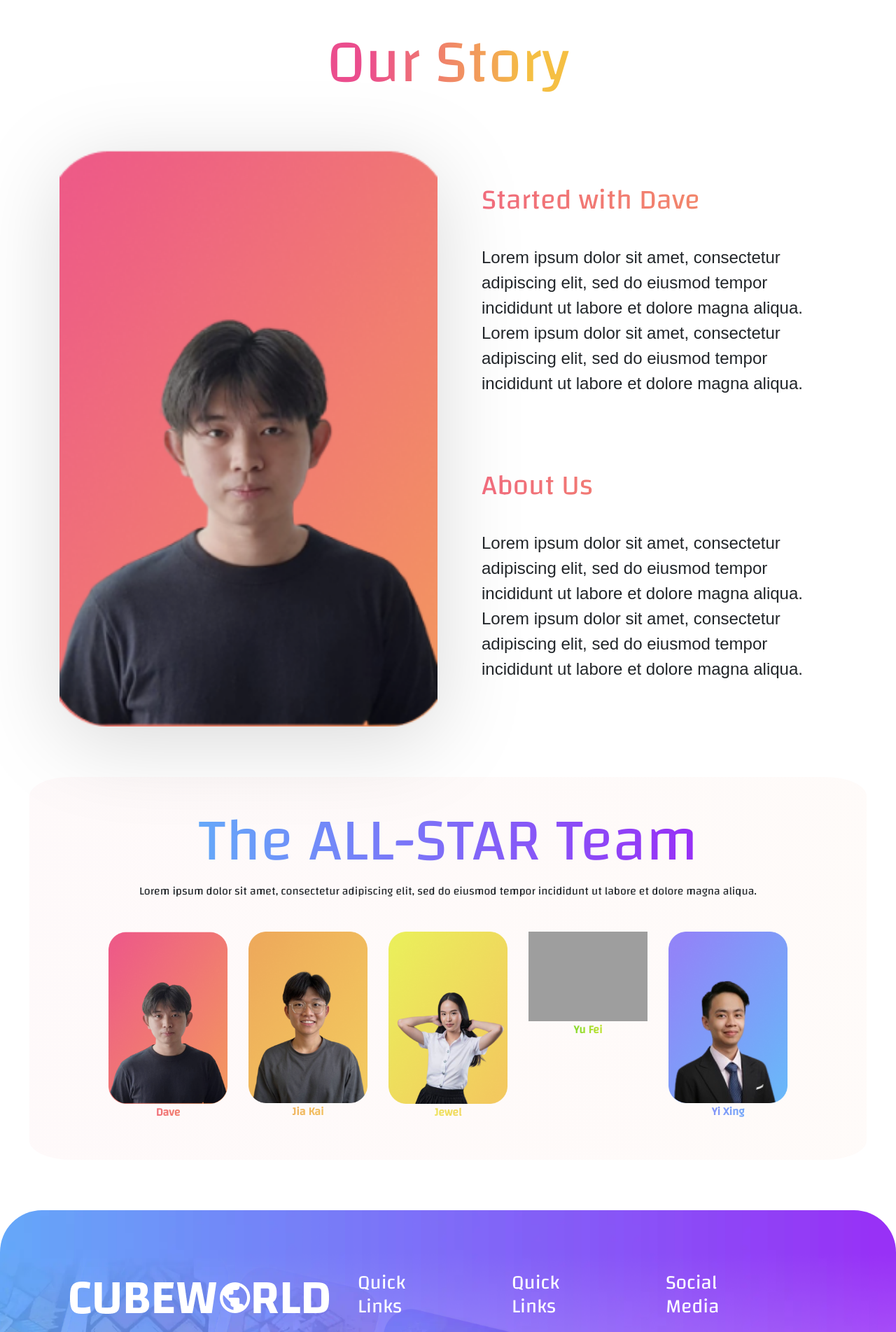
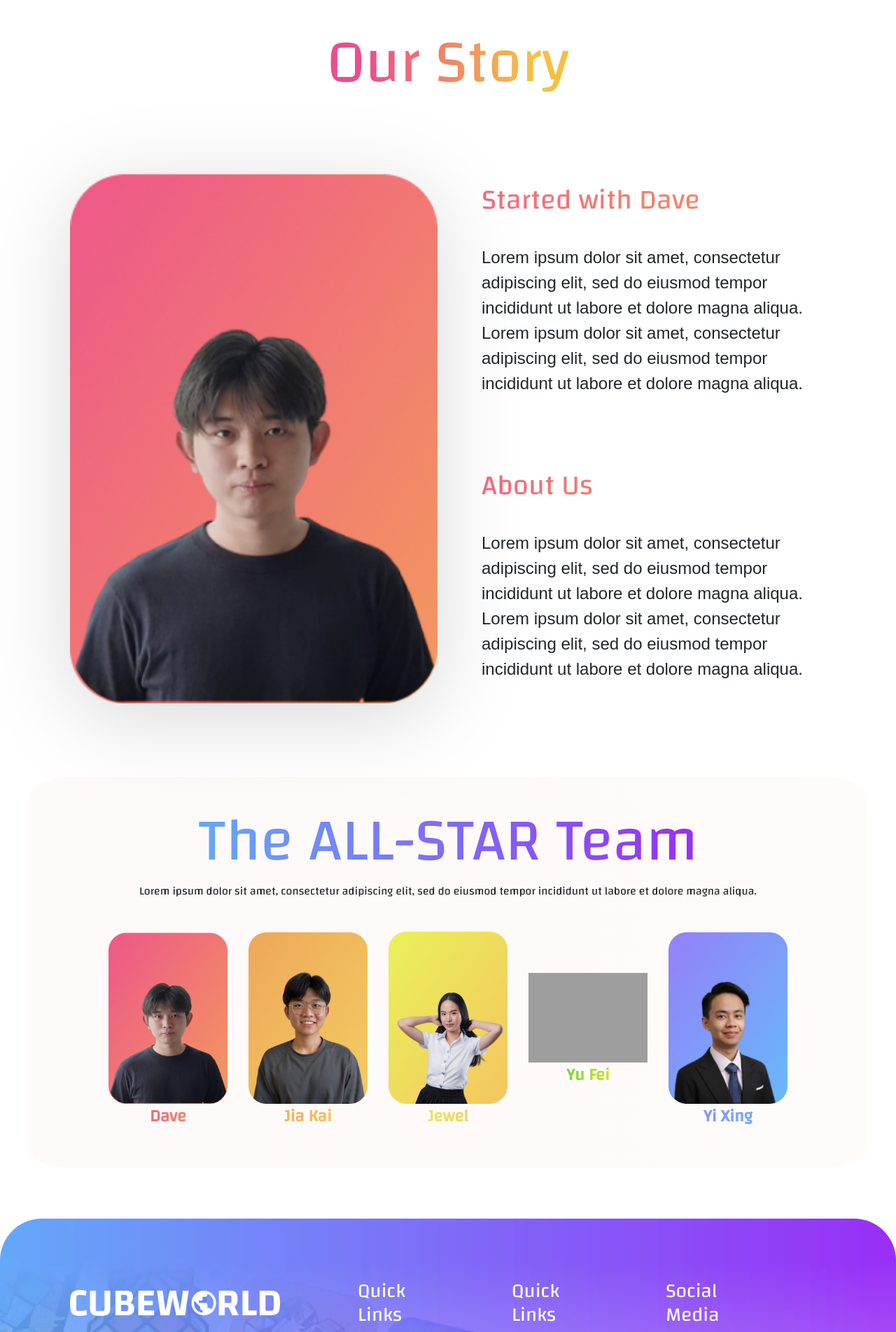
Before and after one commit to y1xing/IN1005-Group-3-Assignment, a PHP site: page /about.php in a window 1280 px wide. Shown: the part 842-2745 px from the top of the page at 70% size. Run offline with PHP 8.4, Linux system fonts and the light colour scheme; grey boxes are pictures that could not be loaded.

Commit message:
random pushes

```diff
--- a/css/about.css
+++ b/css/about.css
@@ -106,6 +106,7 @@ figcaption {
     text-align: center;
     font-family: 'Changa';
     font-weight: 600;
+    font-size: 1.5rem;
 }
 
 #figcaption_dave {
@@ -164,6 +165,21 @@ figcaption {
 
 }
 
+.row {
+    display: flex;
+    flex-direction: row;
+    justify-content: center;
+    align-items: center;
+    width: 100%;
+
+    ;
+}
+
 .image_width{
     justify-items: center;
+    align-items: center;
+    display: flex;
+    width: 100%;
+    flex-grow: 0 !important;
+
 }
--- a/css/main.css
+++ b/css/main.css
@@ -564,6 +564,8 @@ body {
     .icon-container {
         margin: 0;
         margin-bottom: 1rem;
+        margin-right: 1rem;
+
     }
 
 }
--- a/footer.inc.php
+++ b/footer.inc.php
@@ -3,7 +3,7 @@
     <div class="footer-container">
         <div class="footer-row">
             <div class="footer-column-logo">
-                <img src ="images/logo/logoWhite.png" alt "logofooter" />
+                <img style="width: 300px;" src ="images/logo/logoWhite.png" alt "logofooter" />
 
                 <p>Lorem ipsum dolor sit amet, consectetur adipiscing elit. Vivamus lacinia odiulum.L,
                     consectetur adipiscing elit. Vivamus lacinia odio vitae vestibulu
--- a/nav.inc.php
+++ b/nav.inc.php
@@ -54,7 +54,7 @@ echo "<nav class='navbar navbar-expand-lg fixed-top mx-auto pt-5 pb-5 px-4'
             <a class="nav-link" href="/contact.php">Contact</a>
         </li>
     </ul>
-    <form class="form-inline">
+    <form class="form-inline" style="gap: 5px;">
         <ul class="navbar-nav mr-auto mt-2 mt-lg-0 my-2 my-lg-0 icon-nav">
             <li class="nav-item">
                 <a class="icon-container" href="/cart.php">
```
Also changed, not shown: 2 other files.
